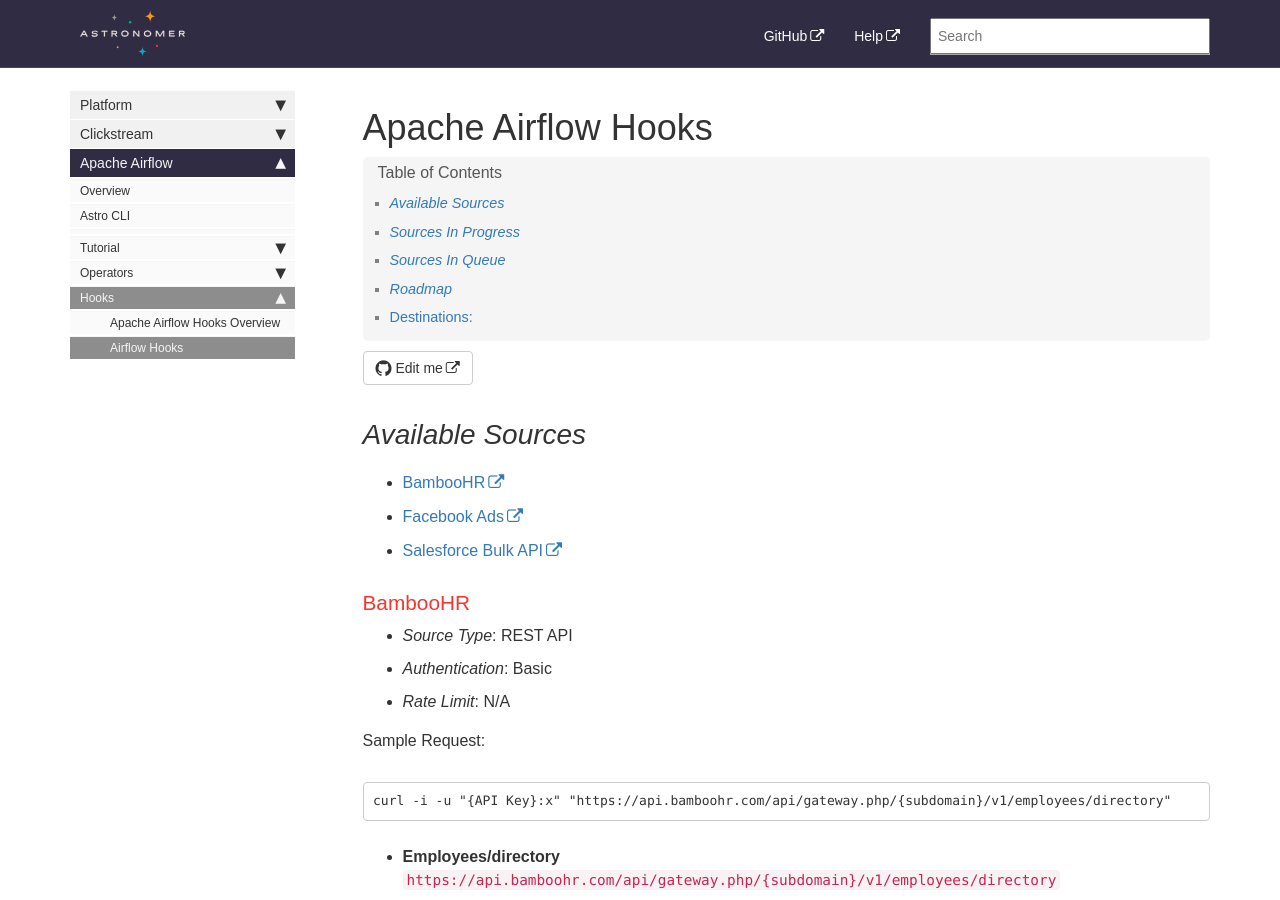
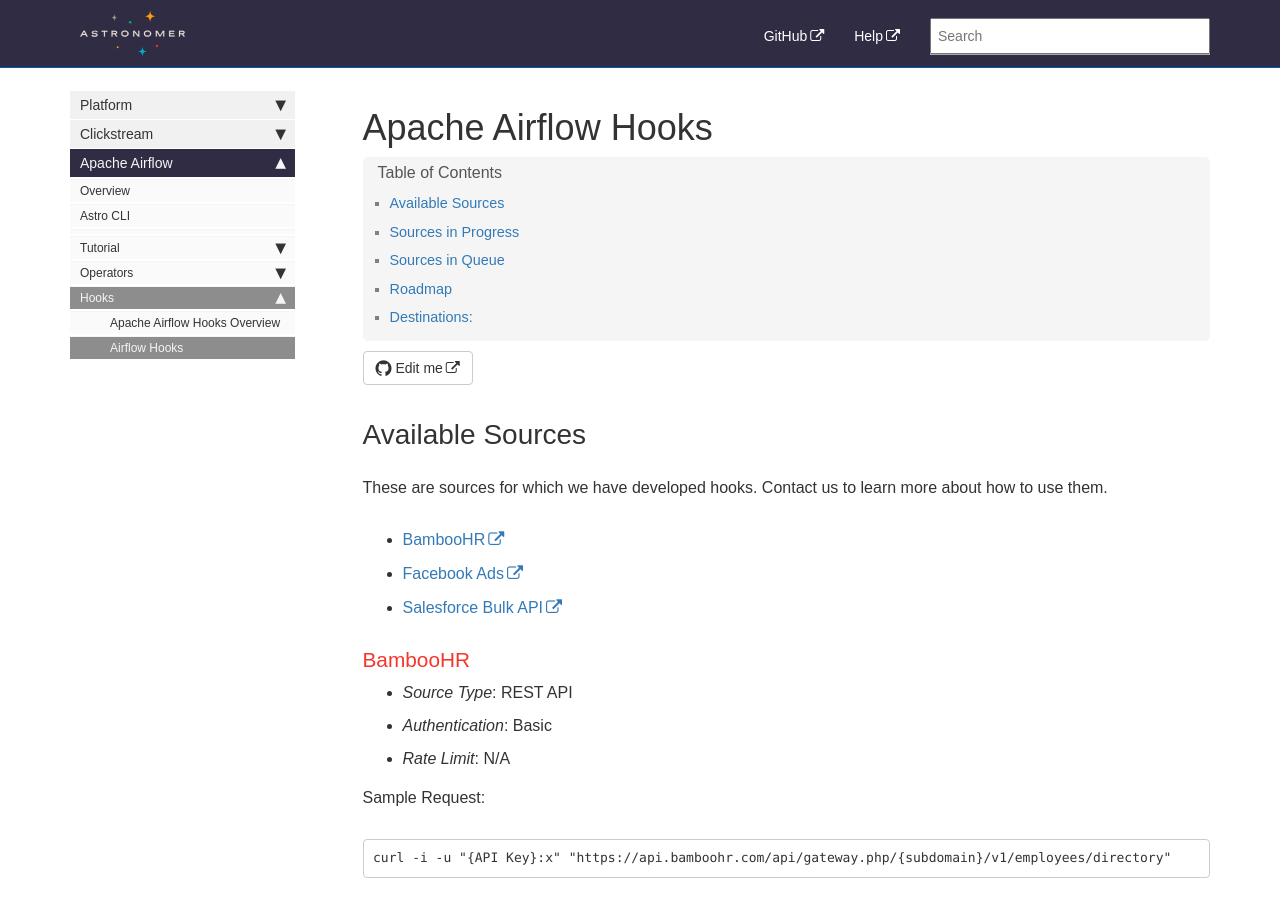
Before and after one commit to petedejoy/documentation, a Jekyll site: the page built from v2/apache_airflow/hooks/hooks.md, in a window 1280 px wide and 900 px high. Built offline with Jekyll 4.4.1, drawn with Linux system fonts in a browser that asks for light colours; nearby versions of some CDN libraries; some web fonts are replaced; comment, search, counter and statistics services are not loaded; some of the changed text lies outside the part shown.

Commit message:
removed italicized headers

````diff
--- a/v2/apache_airflow/hooks/hooks.md
+++ b/v2/apache_airflow/hooks/hooks.md
@@ -3,7 +3,9 @@ title: Apache Airflow Hooks
 sidebar: platform_sidebar
 ---
 
-## _Available Sources_
+## Available Sources
+These are sources for which we have developed hooks. Contact us to learn more about how to use them.
+
  - [BambooHR](https://docs.astronomer.io/v2/apache_airflow/hooks/hooks.html#bamboohr)
  - [Facebook Ads](https://docs.astronomer.io/v2/apache_airflow/hooks/hooks.html#facebook-ads)
  - [Salesforce Bulk API](https://docs.astronomer.io/v2/apache_airflow/hooks/hooks.html#salesforce-bulk-api)
@@ -138,7 +140,8 @@ SELECT Id, Name FROM Account LIMIT 10
 ```
 **Note:** While the SOAP and REST APIs return compound fields, the Bulk Query API does not support returning compound fields. The components of a compound field may be returned through the Bulk API, however. Example: "Name" is a compound field not returned through the Bulk API, while it's components, "First Name" and "Last Name" are returned through the Bulk API. Further reading: https://help.salesforce.com/articleView?id=000204592&type=1
 
-## _Sources In Progress_
+## Sources in Progress
+Hooks for these sources are currently being developed by our team.
 
 ### GitHub
 
@@ -459,7 +462,9 @@ Reference: https://developer.github.com/v3/
   }
 ```
 
-## _Sources In Queue_
+## Sources in Queue
+These are sources for which we have done preliminary requirements gathering but development work has not begun.
+
 - [AutoPilot](https://docs.astronomer.io/v2/apache_airflow/hooks/hooks.html#autopilot)
 - [FreshDesk](https://docs.astronomer.io/v2/apache_airflow/hooks/hooks.html#freshdesk)
 - [Freshsales](https://docs.astronomer.io/v2/apache_airflow/hooks/hooks.html#freshsales)
@@ -1180,7 +1185,7 @@ https://541-SJO-620.mktorest.com/rest/v1/list/57777/leads.json?access_token=ad06
 }
 ```
 
-## _Roadmap_
+## Roadmap
 
 ### FTP
 
````
